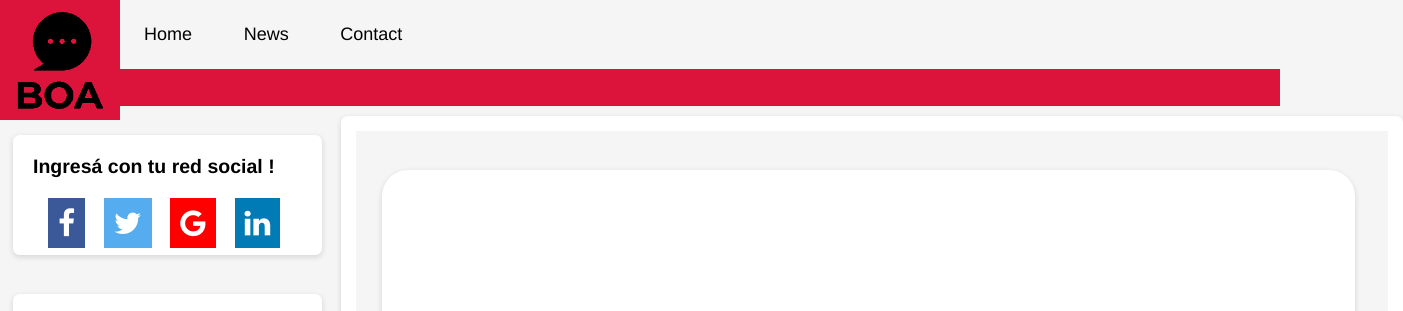
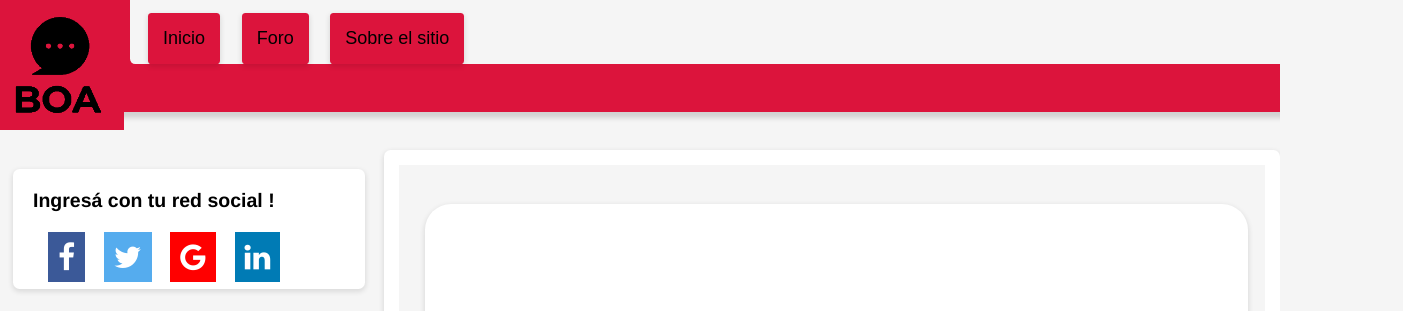
Before and after one commit to JuanGiacalone/BOA-APP, a website: page Chat-Node/msg_app.html in a window 1280 px wide. Shown: the top 311 px of the page, 1403 px wide, since content can reach past the window. Drawn offline with nearby package versions, Linux system fonts and the light colour scheme.

Commit message:
styling the nav

```diff
--- a/Chat-Node/msg_app.html
+++ b/Chat-Node/msg_app.html
@@ -4,7 +4,10 @@
     <meta charset='utf-8'>
     <meta http-equiv='X-UA-Compatible' content='IE=edge'>
     <title>BOA ChatAPPs</title>
-    <meta name="viewport" content="width=device-width, user-scalable=no, initial-scale=1.0, maximum-scale=1.0, minimum-scale=1.0">
+
+    <meta name="HandheldFriendly" content="true" />
+    <meta name="viewport" content="width=device-width, height=device-height, user-scalable=no, initial-scale=1.0, maximum-scale=1.0, minimum-scale=1.0" />
+
     <base href="/">
 
     <link href='http://fonts.googleapis.com/css?family=Roboto' rel='stylesheet' type='text/css'>
@@ -19,16 +22,17 @@
     <div class="navbar">
 
 
-          <img src="/style/logo_boa_black.png" alt="" srcset="">
+      <img src="/style/logo_boa_black.png" alt="BoaApp" srcset="">
       <div class="navbar-buttons">
-            <a href="#home">Home</a>
-          <a href="#news">News</a>
-          <a href="#contact">Contact</a>
+        <a href="#home">Inicio</a>
+      <a href="#news">Foro</a>
+      <a href="#contact">Sobre el sitio</a>
       </div>
 
 
     </div>
   </nav>
+
   <body>
     <div class="container">
 
--- a/Chat-Node/style/chat_main.css
+++ b/Chat-Node/style/chat_main.css
@@ -1,24 +1,35 @@
 :root {
     --lil-shadow: 0px 2px 5px 1px rgba(0, 0, 0, 0.1);
+    --lil-shadow2: 5px 5px 5px 1px rgba(0, 0, 0, 0.15);
 }
 * { margin: 0px;
     padding: 0px;
     box-sizing: border-box;
     background-color: whitesmoke;
  }
+body, html{
+    margin:0px;
+    padding:0px;
+    max-width: 100%;
+
+}
 body {
     font: 13px Helvetica, Arial;
+    min-width:  fit-content
      }
+
 /* nav */
 nav
 {
-    height: 12vh;
+    height: 14vh;
+    box-shadow: var(--lil-shadow2);
+    margin-bottom: 1em;
 }
 .navbar {
-    background-color: 	#DC143C;
-    position: fixed;
+    background-color: #DC143C;
+    /*	#DC143C*/
 
-    height: 13.3vh;
+    height: 14vh;
     top: 0;
     width: 100%;
     transition: top 0.3s;
@@ -28,32 +39,46 @@ nav
 
     display: inline-block;
     color: black;
-
+    background-color: #DC143C;
+    margin-top: 0.7em;
+    margin-left: 1em;
+    border-radius: 0.2em;
     padding: 15px;
     text-decoration: none;
+    font-weight: lighter;
+    text-rendering: optimizeLegibility;
+    box-shadow: var(--lil-shadow);
+    font: 18px Arial, Helvetica, sans-serif;
 
-    font: 18px Helvetica, Arial;
-    margin: 0.5em;
 
   }
 
 .navbar a:hover {
-    background-color: red;
+    transform: scale(1.20);
+    transition: transform .35s ease;
     color: black;
+
   }
 .navbar img
 {
     float: left;
-    height: 120px;
-    width: 120px;
-    padding: 0.5em;
+    height: 130px;
+    width: 130px;
+    padding: 0.9em;
     margin-top: 0em;
-    margin-left: 0em;
+    margin-left: -0.5em;
+
     background-color: #DC143C;
 }
+
 .navbar-buttons
 {
 
+    margin-left: 130px;
+    height: 8vh;
+    border-radius: 0em  0em  0em 0.4em ;
+    margin-bottom: 0.1em;
+    background-color: whitesmoke;
 }
 
 
@@ -61,19 +86,24 @@ nav
 .container
 {
     display: flex;
+
     flex-direction: row;
     width: 100vw;
     height: 100vh;
+
 }
+
 .columna-izquierda
 {
     flex: 1.5;
+
 }
 
 /*Columna derecha - chat*/
 .columna-derecha
 {
     flex: 3.5;
+    width: 68vw;
 }
 
 /*msg - container*/
@@ -111,7 +141,7 @@ nav
 }
 .msg-body-chats
 {
-    width: 76vw;
+    width: 95%;
     height: 59vh;
     padding: 1em;
     background-color: white;
@@ -136,7 +166,7 @@ form input {
     box-shadow: var(--lil-shadow);
     background-color: white;
     padding: 16px;
-    width: 67vw;
+    width: calc(100vw * 0.52);
     border-radius: 2em;
     margin-right: 0.5%;
     font-size: 15px;
@@ -305,7 +335,7 @@ button:focus,form input:focus
 @media screen and (max-width: 1700px) {
     form input
     {
-        width: 60vw
+     /*width: 60vw*/
 
     }
     .botones_chat
```
Lines whose indentation alone changed are shown as unchanged.
